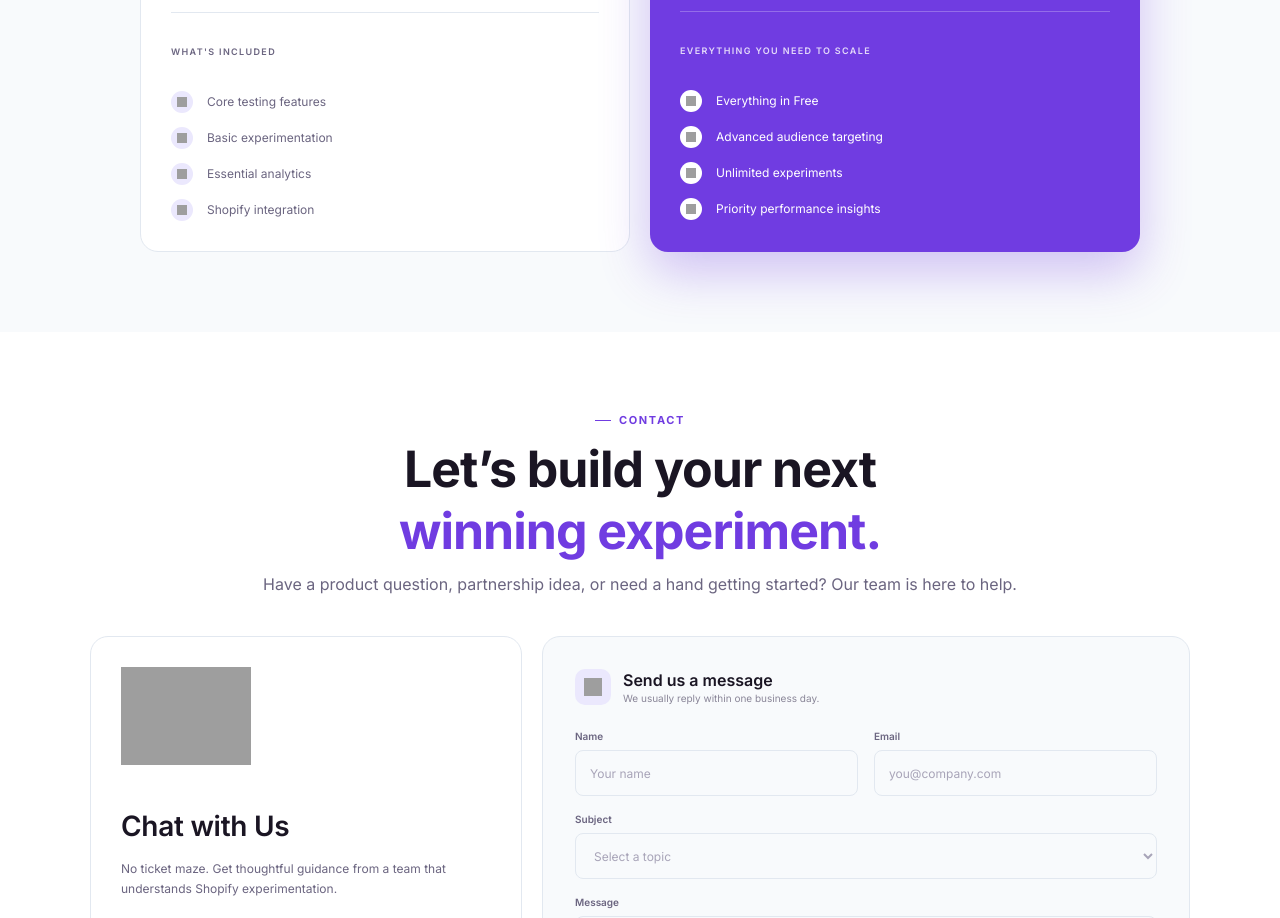
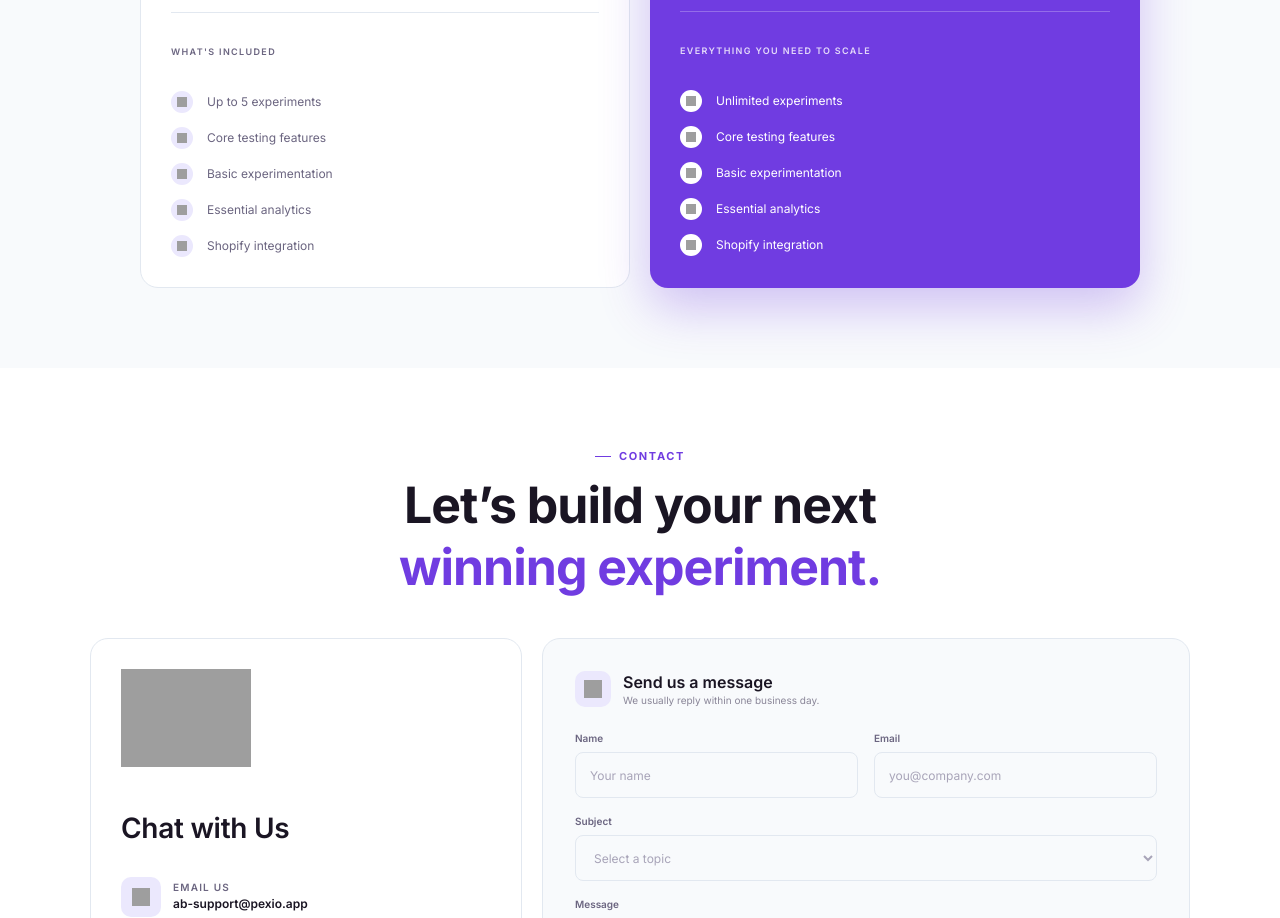
Before and after one commit to k-ankush07/Pexio-AB-Testing-Website, a React (Vite) app: page / in a window 1280 px wide. Shown: the part 2680-3598 px from the top of the page. Built offline with nearby package versions, Linux system fonts and the light colour scheme; grey boxes are pictures that could not be loaded.

Commit message:
update code

```diff
--- a/src/components/CTA.jsx
+++ b/src/components/CTA.jsx
@@ -28,9 +28,9 @@ export default function CTA() {
                 decision into opportunity to grow.
               </p>
 
-              <Button href="#contact" className="mt-[20px] md:mt-[30px] w-full md:w-auto">
+              {/* <Button href="#contact" className="mt-[20px] md:mt-[30px] w-full md:w-auto">
                 Start Experiments
-              </Button>
+              </Button> */}
             </div>
 
             {/* Right illustration */}
--- a/src/components/Contact.jsx
+++ b/src/components/Contact.jsx
@@ -4,15 +4,10 @@ import Button from "./Button";
 
 const A = "https://apps.pexio.app/assets";
 
-const topics = [
-  "General question",
-  "Support",
-  "Feature request",
-];
+const topics = ["General question", "Support", "Feature request"];
 
 const inputBase =
   "w-full rounded-[8px] border border-[#E2E8F0] bg-[#F8FAFC] px-[14px] text-[12px] text-[#1A1523] placeholder:text-[#A8A4B8] outline-none transition focus:border-[#703CE1] focus:bg-white";
-
 
 export default function Contact() {
   const [form, setForm] = useState({
@@ -68,10 +63,10 @@ export default function Contact() {
               <span className="text-[#703CE1]">winning experiment.</span>
             </h2>
 
-            <p className="mt-[10px] text-[14px] leading-[22px] text-[#6B6580] md:text-[16px] md:leading-[24px]">
-              Have a product question, partnership idea, or need a hand getting
-              started? Our team is here to help.
-            </p>
+            {/* <p className="mt-[10px] text-[14px] leading-[22px] text-[#6B6580] md:text-[16px] md:leading-[24px]">
+              Have a product question or need a hand getting started? Our team
+              is here to help.
+            </p> */}
           </div>
 
           {/* Cards */}
@@ -87,10 +82,10 @@ export default function Contact() {
               <h3 className="mt-[40px] text-[28px] leading-[42px] font-semibold tracking-[-0.01em] text-[#1A1523]">
                 Chat with Us
               </h3>
-              <p className="mt-[12px] text-[12px] leading-[20px] text-[#6B6580]">
+              {/* <p className="mt-[12px] text-[12px] leading-[20px] text-[#6B6580]">
                 No ticket maze. Get thoughtful guidance from a team that
                 understands Shopify experimentation.
-              </p>
+              </p> */}
 
               <div className="mt-[28px] flex flex-col gap-[14px]">
                 <div className="flex items-center gap-[12px]">
--- a/src/components/Pricing.jsx
+++ b/src/components/Pricing.jsx
@@ -15,6 +15,7 @@ const plans = [
     href: "#",
     listTitle: "What's included",
     features: [
+      "Up to 5 experiments",
       "Core testing features",
       "Basic experimentation",
       "Essential analytics",
@@ -34,17 +35,24 @@ const plans = [
     href: "#",
     listTitle: "Everything you need to scale",
     features: [
-      "Everything in Free",
-      "Advanced audience targeting",
       "Unlimited experiments",
-      "Priority performance insights",
+      "Core testing features",
+      "Basic experimentation",
+      "Essential analytics",
+      "Shopify integration",
     ],
     featured: true,
   },
 ];
 
 const Arrow = () => (
-  <svg width="16" height="16" viewBox="0 0 24 24" fill="none" aria-hidden="true">
+  <svg
+    width="16"
+    height="16"
+    viewBox="0 0 24 24"
+    fill="none"
+    aria-hidden="true"
+  >
     <path
       d="M5 12h14M13 6l6 6-6 6"
       stroke="currentColor"
--- a/src/components/WhyPexio.jsx
+++ b/src/components/WhyPexio.jsx
@@ -52,9 +52,9 @@ export default function WhyPexio() {
               experience.
             </p>
 
-            <Button href="#features" className="mt-[20px] sm:mt-[30px] w-full md:w-auto">
+            {/* <Button href="#features" className="mt-[20px] sm:mt-[30px] w-full md:w-auto">
               Discover the Platform
-            </Button>
+            </Button> */}
           </div>
 
           {/* Right: cards */}
```
